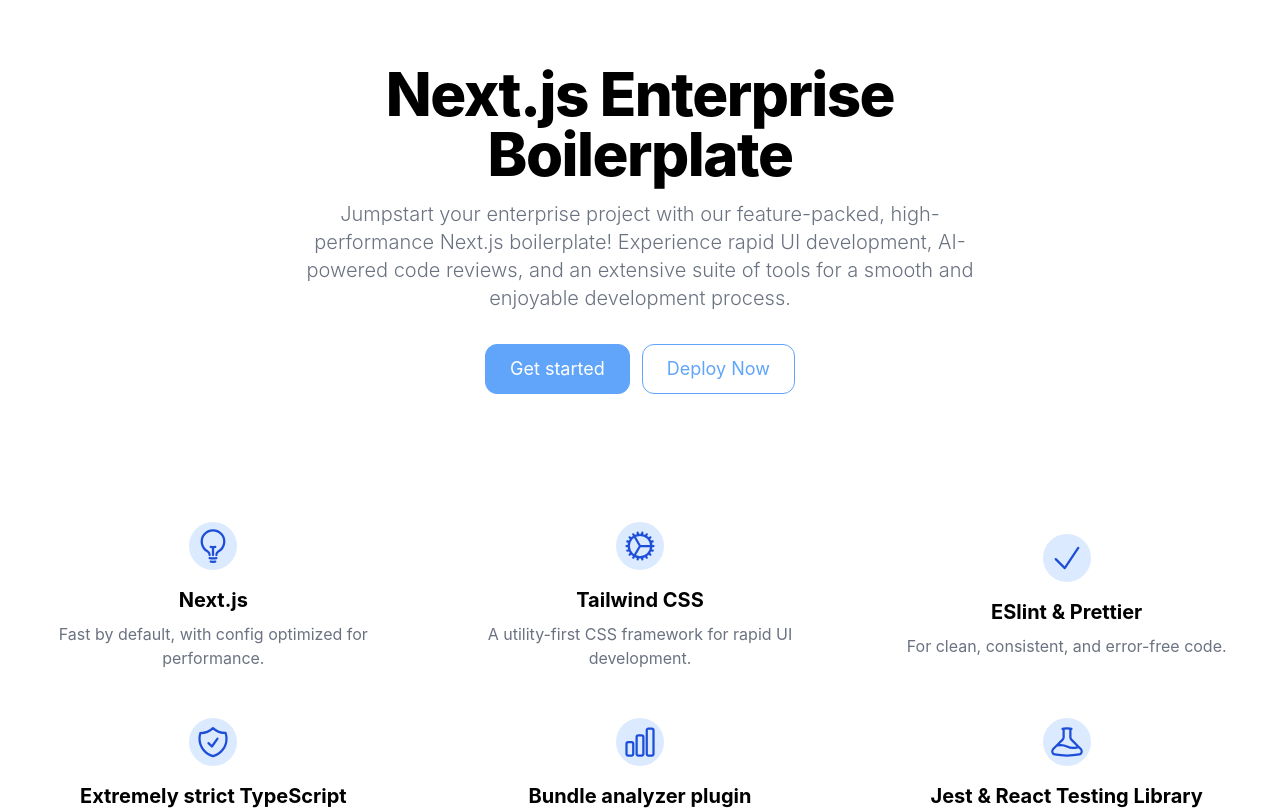
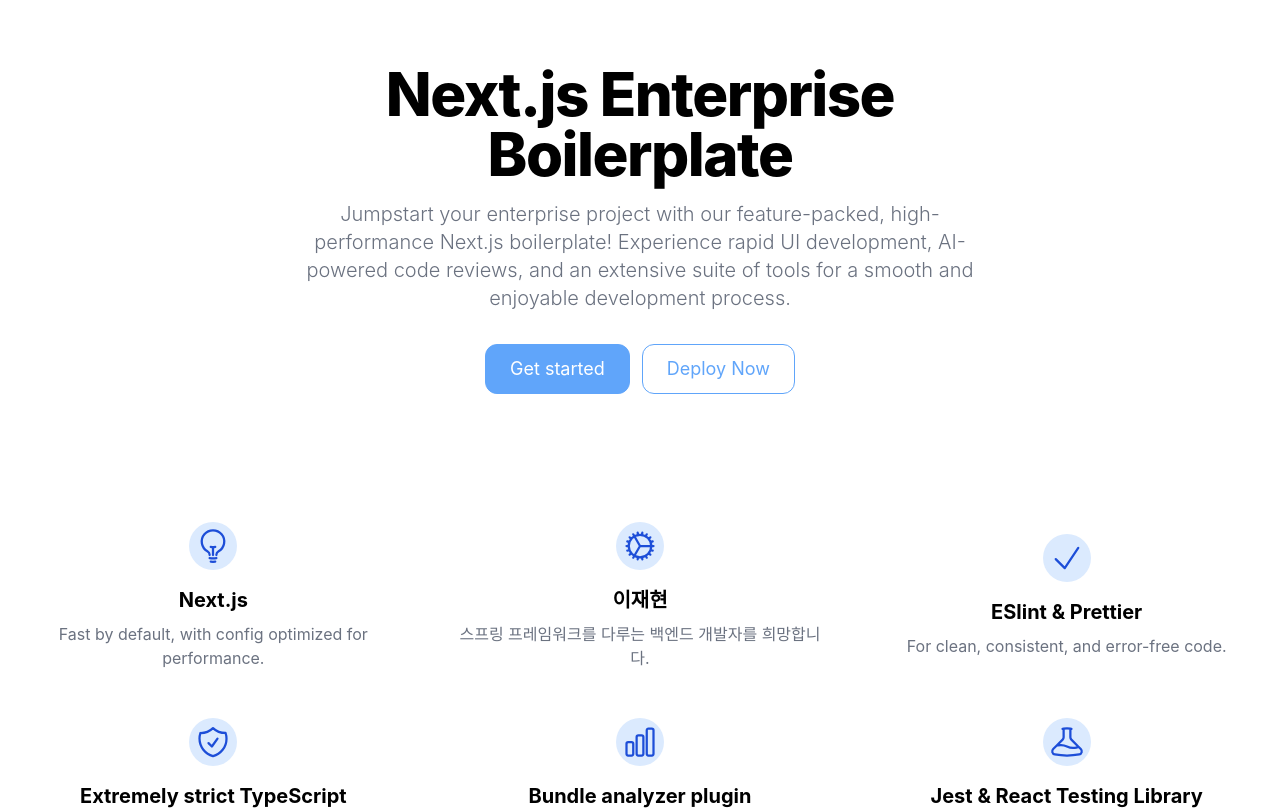
Before and after one commit to bora-code-temp-organization/next-smu, a Next.js app: page / in a window 1280 px wide. Shown: the top 810 px of the page. Built offline with nearby package versions, Linux system fonts and the light colour scheme.

Commit message:
이재현 이름 추가(#6)

```diff
--- a/lp-items.tsx
+++ b/lp-items.tsx
@@ -20,8 +20,8 @@
         ),
     },
     {
-    title: "Tailwind CSS",
-    description: "A utility-first CSS framework for rapid UI development.",
+        title: "이재현",
+        description: "스프링 프레임워크를 다루는 백엔드 개발자를 희망합니다.",
         icon: (
             <svg
                 xmlns="http://www.w3.org/2000/svg"
@@ -51,7 +51,7 @@
                 stroke="currentColor"
                 className="h-6 w-6"
             >
-        <path strokeLinecap="round" strokeLinejoin="round" d="M4.5 12.75l6 6 9-13.5" />
+                <path strokeLinecap="round" strokeLinejoin="round" d="M4.5 12.75l6 6 9-13.5"/>
             </svg>
         ),
     },
@@ -212,7 +212,7 @@
                     strokeLinejoin="round"
                     d="M2.036 12.322a1.012 1.012 0 010-.639C3.423 7.51 7.36 4.5 12 4.5c4.638 0 8.573 3.007 9.963 7.178.07.207.07.431 0 .639C20.577 16.49 16.64 19.5 12 19.5c-4.638 0-8.573-3.007-9.963-7.178z"
                 />
-        <path strokeLinecap="round" strokeLinejoin="round" d="M15 12a3 3 0 11-6 0 3 3 0 016 0z" />
+                <path strokeLinecap="round" strokeLinejoin="round" d="M15 12a3 3 0 11-6 0 3 3 0 016 0z"/>
             </svg>
         ),
     },
@@ -348,8 +348,8 @@
                 stroke="currentColor"
                 className="h-6 w-6"
             >
-        <path strokeLinecap="round" strokeLinejoin="round" d="M10.5 6a7.5 7.5 0 107.5 7.5h-7.5V6z" />
-        <path strokeLinecap="round" strokeLinejoin="round" d="M13.5 10.5H21A7.5 7.5 0 0013.5 3v7.5z" />
+                <path strokeLinecap="round" strokeLinejoin="round" d="M10.5 6a7.5 7.5 0 107.5 7.5h-7.5V6z"/>
+                <path strokeLinecap="round" strokeLinejoin="round" d="M13.5 10.5H21A7.5 7.5 0 0013.5 3v7.5z"/>
             </svg>
         ),
     },
```
Lines whose indentation alone changed are shown as unchanged.
